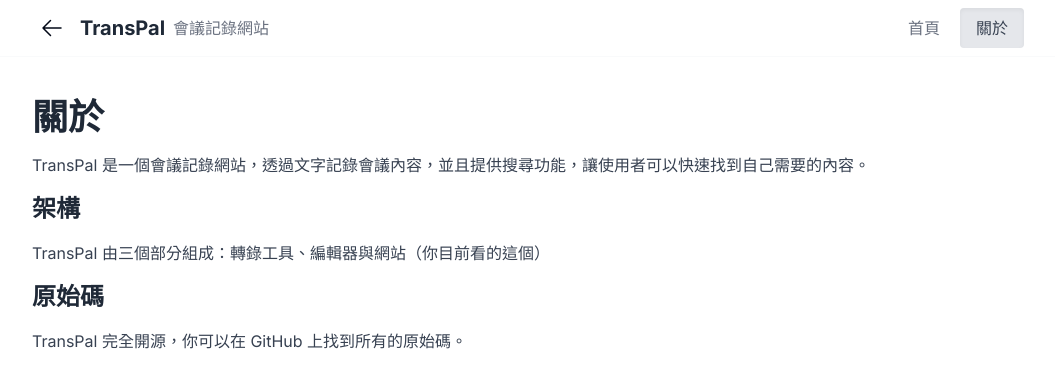
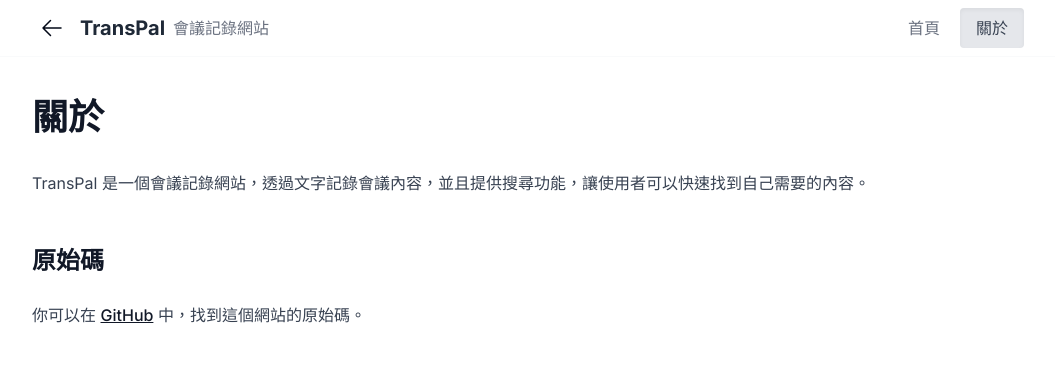
Before and after one commit to DrJuChunKoO/TransPal, a Next.js app: page /about in a window 1280 px wide. Shown: the top 388 px of the page, without its empty margins (112-1167 px from the left). Built offline with nearby package versions, Linux system fonts and the light colour scheme.

Commit message:
updated about

```diff
--- a/app/about/page.tsx
+++ b/app/about/page.tsx
@@ -1,18 +1,23 @@
 export default function Page() {
   return (
-    <div className="container my-10">
-      <div className="text-4xl font-bold text-gray-800 mb-4">關於</div>
-      <div className="text-gray-700">
-        TransPal
-        是一個會議記錄網站，透過文字記錄會議內容，並且提供搜尋功能，讓使用者可以快速找到自己需要的內容。
-      </div>
-      <div className="text-2xl font-bold text-gray-800 my-4">架構</div>
-      <div className="text-gray-700">
-        TransPal 由三個部分組成：轉錄工具、編輯器與網站（你目前看的這個）
-      </div>
-      <div className="text-2xl font-bold text-gray-800 my-4">原始碼</div>
-      <div className="text-gray-700">
-        TransPal 完全開源，你可以在 GitHub 上找到所有的原始碼。
+    <div className="container my-10 ">
+      <div className="prose">
+        <h1>關於</h1>
+        <p>
+          TransPal
+          是一個會議記錄網站，透過文字記錄會議內容，並且提供搜尋功能，讓使用者可以快速找到自己需要的內容。
+        </p>
+        <h2>原始碼</h2>
+        <p>
+          你可以在{" "}
+          <a
+            href="https://github.com/DrJuChunKoO/TransPal-website"
+            target="_blank"
+          >
+            GitHub
+          </a>{" "}
+          中，找到這個網站的原始碼。
+        </p>
       </div>
     </div>
   );
--- a/tailwind.config.ts
+++ b/tailwind.config.ts
@@ -20,6 +20,13 @@
       },
     },
     extend: {
+      typography: {
+        DEFAULT: {
+          css: {
+            maxWidth: "100%", // add required value here
+          },
+        },
+      },
       colors: {
         border: "hsl(var(--border))",
         input: "hsl(var(--input))",
```
